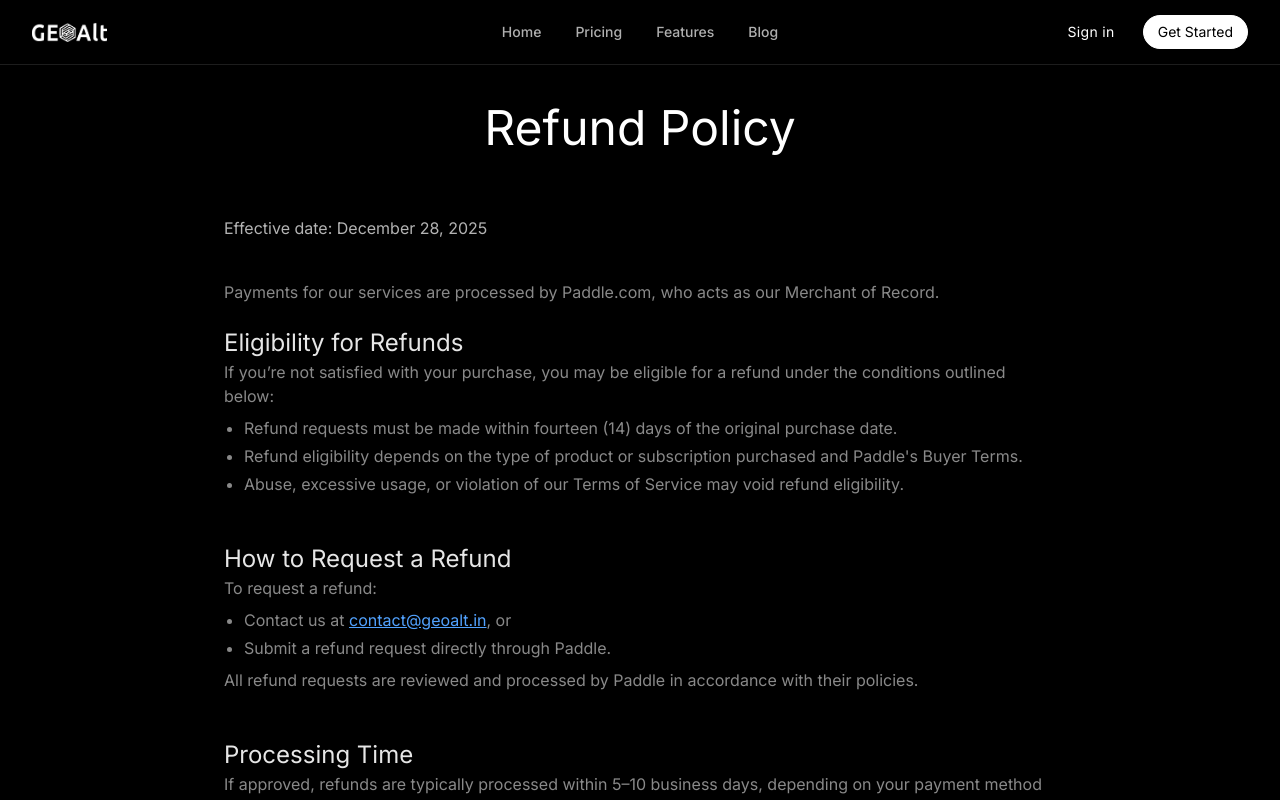
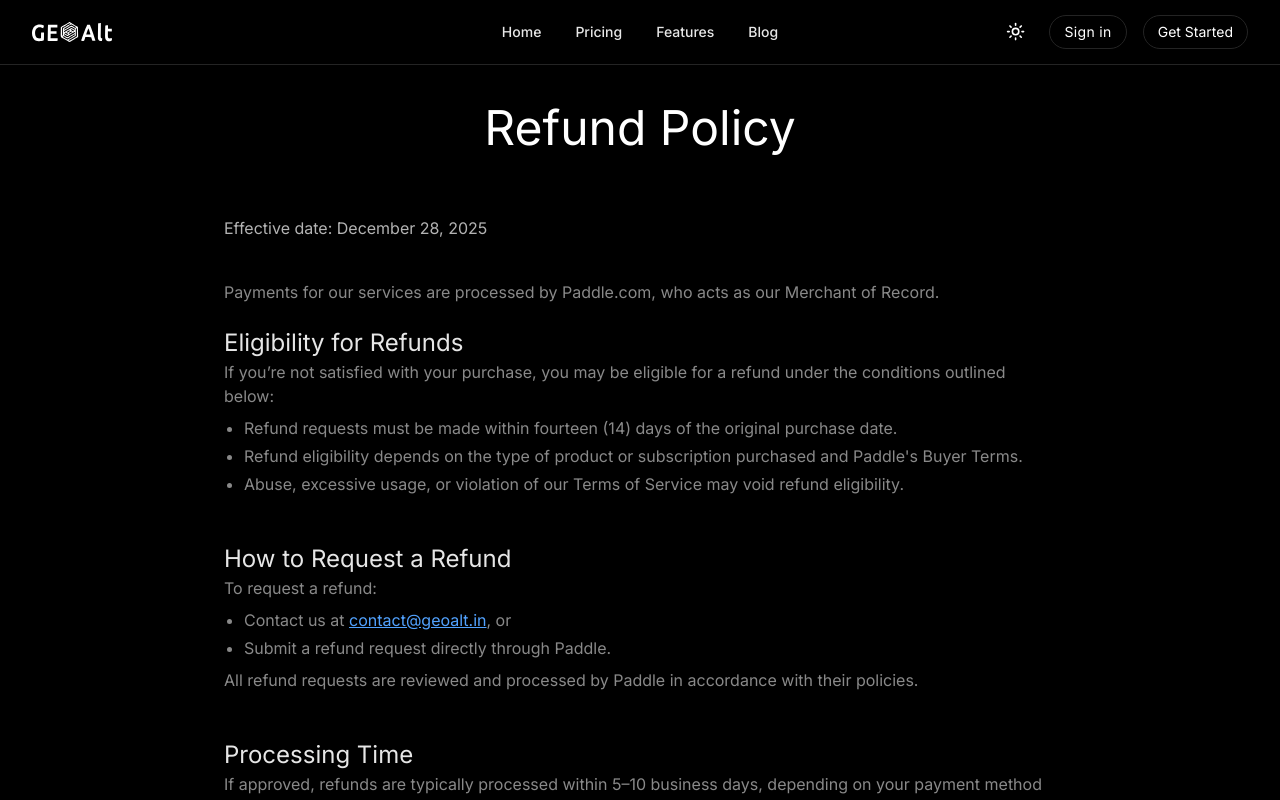
Before and after one commit to geoalt43/geoalt-website, a Next.js app: page /refund-policy in a window 1280 px wide. Shown: the top 800 px of the page. Built offline with nearby package versions, Linux system fonts and the light colour scheme; no server answers.

Commit message:
feat(navbar): update logo logic, style nav buttons with section background, and add white logo asset

```diff
--- a/src/components/layout/navbar.tsx
+++ b/src/components/layout/navbar.tsx
@@ -5,11 +5,21 @@ import { usePathname } from 'next/navigation'
 import { useState, useEffect } from 'react'
 import Image from 'next/image'
 import { triggerSignUpInitiatedEvent } from '@/lib/mixpanel'
+import { ModeToggle } from '@/components/ui/mode-toggle'
+import { useTheme } from 'next-themes'
 
 export function Navbar() {
   const pathname = usePathname()
   const [isMobileMenuOpen, setIsMobileMenuOpen] = useState(false)
   const [isScrolled, setIsScrolled] = useState(false)
+  const [mounted, setMounted] = useState(false)
+  const { resolvedTheme } = useTheme()
+
+  useEffect(() => {
+    setMounted(true)
+  }, [])
+
+  const isLightTheme = mounted && resolvedTheme === 'light'
 
   useEffect(() => {
     // On pages other than home, always show the solid background
@@ -131,7 +141,7 @@ export function Navbar() {
   return (
     <nav className={`fixed top-0 left-0 right-0 z-50 transition-all duration-500 overflow-x-hidden ${
       isScrolled
-        ? "bg-brand-black/90 backdrop-blur-sm border-b border-[var(--color-ref-006)]"
+        ? "bg-page-background/90 backdrop-blur-sm border-b border-border"
         : "bg-transparent border-b border-transparent"
     }`}>
       {!isScrolled && (
@@ -143,10 +153,10 @@ export function Navbar() {
             <Link
               href="/"
               onClick={handleHomeClick}
-              className="flex items-center text-lg sm:text-xl md:text-xl font-semibold text-brand-white"
+              className="flex items-center text-lg sm:text-xl md:text-xl font-semibold text-text-primary"
             >
               <Image
-                src="/logos/GeoAlt_Logo.png"
+                src={isLightTheme ? '/geoalt-logo/logo-navbar-.svg' : '/geoalt-logo/logo-nav-white.svg'}
                 alt="GEOAlt logo"
                 width={100}
                 height={24}
@@ -163,26 +173,34 @@ export function Navbar() {
             <Link
               href="/"
               onClick={handleHomeClick}
-              className="px-4 py-2 text-sm font-medium rounded-full border border-transparent text-[var(--color-ref-023)] hover:border-[var(--color-ref-012)] hover:bg-[var(--color-ref-012)] hover:text-white transition-all duration-150 ease-out"
+              className={`px-4 py-2 text-sm font-medium rounded-full border border-transparent hover:border-border bg-[var(--color-page-background)] hover:bg-surface-hover transition-all duration-150 ease-out ${
+                isLightTheme ? 'text-[var(--color-text-feature)] hover:text-[var(--color-text-feature)]' : 'text-[var(--color-ref-039)]'
+              }`}
             >
               Home
             </Link>
             <Link
               href="/pricing"
-              className="px-4 py-2 text-sm font-medium rounded-full border border-transparent text-[var(--color-ref-023)] hover:border-[var(--color-ref-012)] hover:bg-[var(--color-ref-012)] hover:text-white transition-all duration-150 ease-out"
+              className={`px-4 py-2 text-sm font-medium rounded-full border border-transparent hover:border-border bg-[var(--color-page-background)] hover:bg-surface-hover transition-all duration-150 ease-out ${
+                isLightTheme ? 'text-[var(--color-text-feature)] hover:text-[var(--color-text-feature)]' : 'text-[var(--color-ref-039)]'
+              }`}
             >
               Pricing
             </Link>
             <Link
               href="/#features"
               onClick={handleFeaturesClick}
-              className="px-4 py-2 text-sm font-medium rounded-full border border-transparent text-[var(--color-ref-023)] hover:border-[var(--color-ref-012)] hover:bg-[var(--color-ref-012)] hover:text-white transition-all duration-150 ease-out"
+              className={`px-4 py-2 text-sm font-medium rounded-full border border-transparent hover:border-border bg-[var(--color-page-background)] hover:bg-surface-hover transition-all duration-150 ease-out ${
+                isLightTheme ? 'text-[var(--color-text-feature)] hover:text-[var(--color-text-feature)]' : 'text-[var(--color-ref-039)]'
+              }`}
             >
               Features
             </Link>
             <Link
               href="/blog"
-              className="px-4 py-2 text-sm font-medium rounded-full border border-transparent text-[var(--color-ref-023)] hover:border-[var(--color-ref-012)] hover:bg-[var(--color-ref-012)] hover:text-white transition-all duration-150 ease-out"
+              className={`px-4 py-2 text-sm font-medium rounded-full border border-transparent hover:border-border bg-[var(--color-page-background)] hover:bg-surface-hover transition-all duration-150 ease-out ${
+                isLightTheme ? 'text-[var(--color-text-feature)] hover:text-[var(--color-text-feature)]' : 'text-[var(--color-ref-039)]'
+              }`}
             >
               Blog
             </Link>
@@ -190,12 +208,13 @@ export function Navbar() {
 
           {/* Desktop CTA Buttons */}
           <div className="hidden md:flex items-center space-x-3 md:space-x-3.5 lg:space-x-4 flex-shrink-0 z-10">
+            <ModeToggle />
             <a
               href="https://app.geoalt.in/login"
               target="_blank"
               rel="noopener noreferrer"
               onClick={() => triggerSignUpInitiatedEvent("navbar-sign-in")}
-              className="text-white hover:text-brand-gray-300 hover:opacity-80 px-2 md:px-2.5 lg:px-3 py-2 text-sm font-normal tracking-wide transition-all duration-150 whitespace-nowrap cursor-pointer"
+              className="hover:opacity-80 px-3 md:px-3.5 lg:px-3.5 py-1.5 text-sm font-normal tracking-wide transition-all duration-150 whitespace-nowrap cursor-pointer rounded-full border border-border bg-[var(--color-page-background)] text-text-primary"
             >
               Sign in
             </a>
@@ -204,7 +223,7 @@ export function Navbar() {
               target="_blank"
               onClick={() => triggerSignUpInitiatedEvent("navbar-get-started")}
               rel="noopener noreferrer"
-              className="bg-white text-black border border-white px-3 md:px-3.5 lg:px-3.5 py-1.5 rounded-full text-sm font-normal hover:bg-white/90 hover:opacity-90 transition-all duration-150 whitespace-nowrap cursor-pointer"
+              className="navbar-get-started bg-black text-white dark:bg-white dark:text-black border border-border px-3 md:px-3.5 lg:px-3.5 py-1.5 rounded-full text-sm font-normal hover:opacity-90 transition-all duration-150 whitespace-nowrap cursor-pointer"
             >
               Get Started
             </a>
@@ -212,12 +231,13 @@ export function Navbar() {
 
           {/* Mobile Menu Button */}
           <div className="md:hidden flex items-center space-x-1.5 sm:space-x-2 flex-shrink-0">
+             <div className="scale-75"><ModeToggle /></div>
             <a
               href="https://app.geoalt.in/login"
               target="_blank"
               rel="noopener noreferrer"
               onClick={() => triggerSignUpInitiatedEvent("navbar-sign-in-mobile")}
-              className="text-white hover:text-brand-gray-300 hover:opacity-80 px-1.5 sm:px-2 py-1.5 text-xs sm:text-sm font-normal tracking-wide transition-all duration-150 whitespace-nowrap cursor-pointer"
+              className="text-text-primary hover:text-text-secondary hover:opacity-80 px-1.5 sm:px-2 py-1.5 text-xs sm:text-sm font-normal tracking-wide transition-all duration-150 whitespace-nowrap cursor-pointer"
             >
               Sign in
             </a>
@@ -227,13 +247,13 @@ export function Navbar() {
               aria-label="Toggle menu"
             >
               <span
-                className={`absolute block w-5 h-[2px] bg-white rounded-full transition-all duration-300 ease-in-out origin-center ${isMobileMenuOpen
+                className={`absolute block w-5 h-[2px] bg-text-primary rounded-full transition-all duration-300 ease-in-out origin-center ${isMobileMenuOpen
                   ? 'rotate-45 translate-y-0'
                   : '-translate-y-1.5'
                   }`}
               />
               <span
-                className={`absolute block w-5 h-[2px] bg-white rounded-full transition-all duration-300 ease-in-out origin-center ${isMobileMenuOpen
+                className={`absolute block w-5 h-[2px] bg-text-primary rounded-full transition-all duration-300 ease-in-out origin-center ${isMobileMenuOpen
                   ? '-rotate-45 translate-y-0'
                   : 'translate-y-1.5'
                   }`}
@@ -244,28 +264,42 @@ export function Navbar() {
 
         {/* Mobile Menu */}
         {isMobileMenuOpen && (
-          <div className="md:hidden border-t border-[var(--color-ref-006)] py-4">
+          <div className="md:hidden border-t border-border dark:border-[#242424] py-4 bg-page-background">
             <div className="flex flex-col space-y-2">
               <Link
                 href="/"
                 onClick={handleHomeClick}
-                className="px-4 py-2 text-sm font-medium rounded-full border border-transparent text-[var(--color-ref-023)] hover:border-[var(--color-ref-012)] hover:bg-[var(--color-ref-012)] hover:text-white active:bg-[var(--color-ref-014)] active:border-[var(--color-ref-014)] active:text-white transition-all duration-150 ease-out"
+                className={`px-4 py-2 text-sm font-medium rounded-full border border-transparent hover:border-border hover:bg-surface-hover active:bg-surface-hover transition-all duration-150 ease-out ${
+                  isLightTheme ? 'text-[var(--color-text-feature)] hover:text-[var(--color-text-feature)]' : 'text-[var(--color-ref-039)]'
+                }`}
               >
                 Home
               </Link>
               <Link
                 href="/pricing"
                 onClick={handlePricingClick}
-                className="px-4 py-2 text-sm font-medium rounded-full border border-transparent text-[var(--color-ref-023)] hover:border-[var(--color-ref-012)] hover:bg-[var(--color-ref-012)] hover:text-white active:bg-[var(--color-ref-014)] active:border-[var(--color-ref-014)] active:text-white transition-all duration-150 ease-out"
+                className={`px-4 py-2 text-sm font-medium rounded-full border border-transparent hover:border-border hover:bg-surface-hover active:bg-surface-hover transition-all duration-150 ease-out ${
+                  isLightTheme ? 'text-[var(--color-text-feature)] hover:text-[var(--color-text-feature)]' : 'text-[var(--color-ref-039)]'
+                }`}
               >
                 Pricing
               </Link>
               <Link
                 href="/#features"
                 onClick={handleFeaturesClick}
-                className="px-4 py-2 text-sm font-medium rounded-full border border-transparent text-[var(--color-ref-023)] hover:border-[var(--color-ref-012)] hover:bg-[var(--color-ref-012)] hover:text-white active:bg-[var(--color-ref-014)] active:border-[var(--color-ref-014)] active:text-white transition-all duration-150 ease-out"
+                className={`px-4 py-2 text-sm font-medium rounded-full border border-transparent hover:border-border hover:bg-surface-hover active:bg-surface-hover transition-all duration-150 ease-out ${
+                  isLightTheme ? 'text-[var(--color-text-feature)] hover:text-[var(--color-text-feature)]' : 'text-[var(--color-ref-039)]'
+                }`}
               >
                 Features
+              </Link>
+              <Link
+                href="/blog"
+                className={`px-4 py-2 text-sm font-medium rounded-full border border-transparent hover:border-border hover:bg-surface-hover active:bg-surface-hover transition-all duration-150 ease-out ${
+                  isLightTheme ? 'text-[var(--color-text-feature)] hover:text-[var(--color-text-feature)]' : 'text-[var(--color-ref-039)]'
+                }`}
+              >
+                Blog
               </Link>
               <a
                 href="https://app.geoalt.in/register"
@@ -276,7 +310,7 @@ export function Navbar() {
                   handleLinkClick()
                   triggerSignUpInitiatedEvent("navbar-get-started")
                 }}
-                className="mt-2 bg-white text-black border border-white px-4 py-2 rounded-full text-sm font-normal hover:bg-white/90 hover:opacity-90 transition-all duration-150 text-center cursor-pointer"
+                className="navbar-get-started mt-2 bg-black text-white dark:bg-white dark:text-black border border-border px-4 py-2 rounded-full text-sm font-normal hover:opacity-90 transition-all duration-150 text-center cursor-pointer"
               >
                 Get Started
               </a>
--- /dev/null
+++ b/src/components/ui/mode-toggle.tsx
@@ -0,0 +1,45 @@
+"use client"
+
+import * as React from "react"
+import { Moon, Sun } from "lucide-react"
+import { useTheme } from "next-themes"
+
+import { Button } from "@/components/ui/button"
+
+export function ModeToggle() {
+  const { theme, setTheme } = useTheme()
+  const [mounted, setMounted] = React.useState(false)
+
+  // Prevent hydration mismatch by only rendering after mount
+  React.useEffect(() => {
+    setMounted(true)
+  }, [])
+
+  const toggleTheme = () => {
+    setTheme(theme === "dark" ? "light" : "dark")
+  }
+
+  if (!mounted) {
+    return (
+      <Button variant="outline" size="icon" className="h-9 w-9 border-0 bg-[var(--color-page-background)] hover:bg-surface-hover">
+        <span className="sr-only">Toggle theme</span>
+      </Button>
+    )
+  }
+
+  return (
+    <Button
+      variant="outline"
+      size="icon"
+      className="h-9 w-9 border-0 bg-[var(--color-page-background)] hover:bg-surface-hover cursor-pointer"
+      onClick={toggleTheme}
+    >
+      {theme === "dark" ? (
+        <Sun className="h-[1.2rem] w-[1.2rem] text-text-primary transition-transform" />
+      ) : (
+        <Moon className="h-[1.2rem] w-[1.2rem] text-black transition-transform" />
+      )}
+      <span className="sr-only">Toggle theme</span>
+    </Button>
+  )
+}
```
